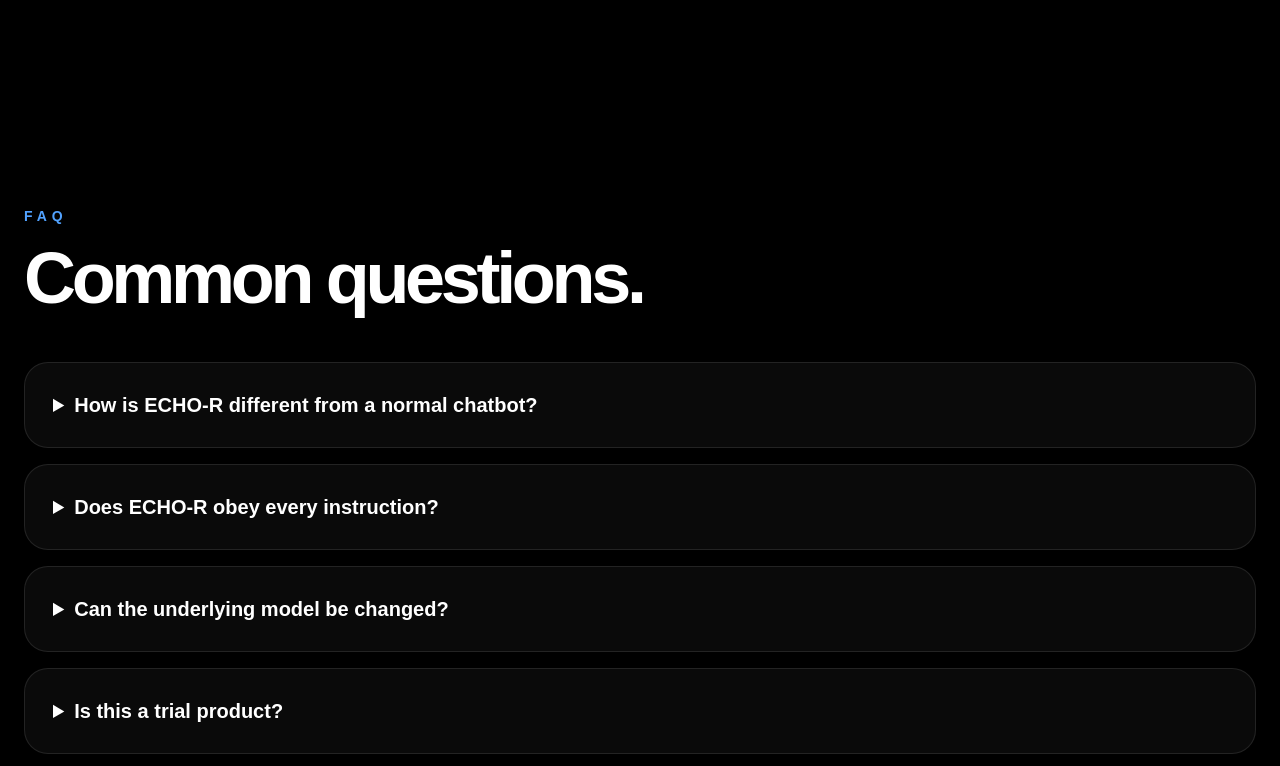
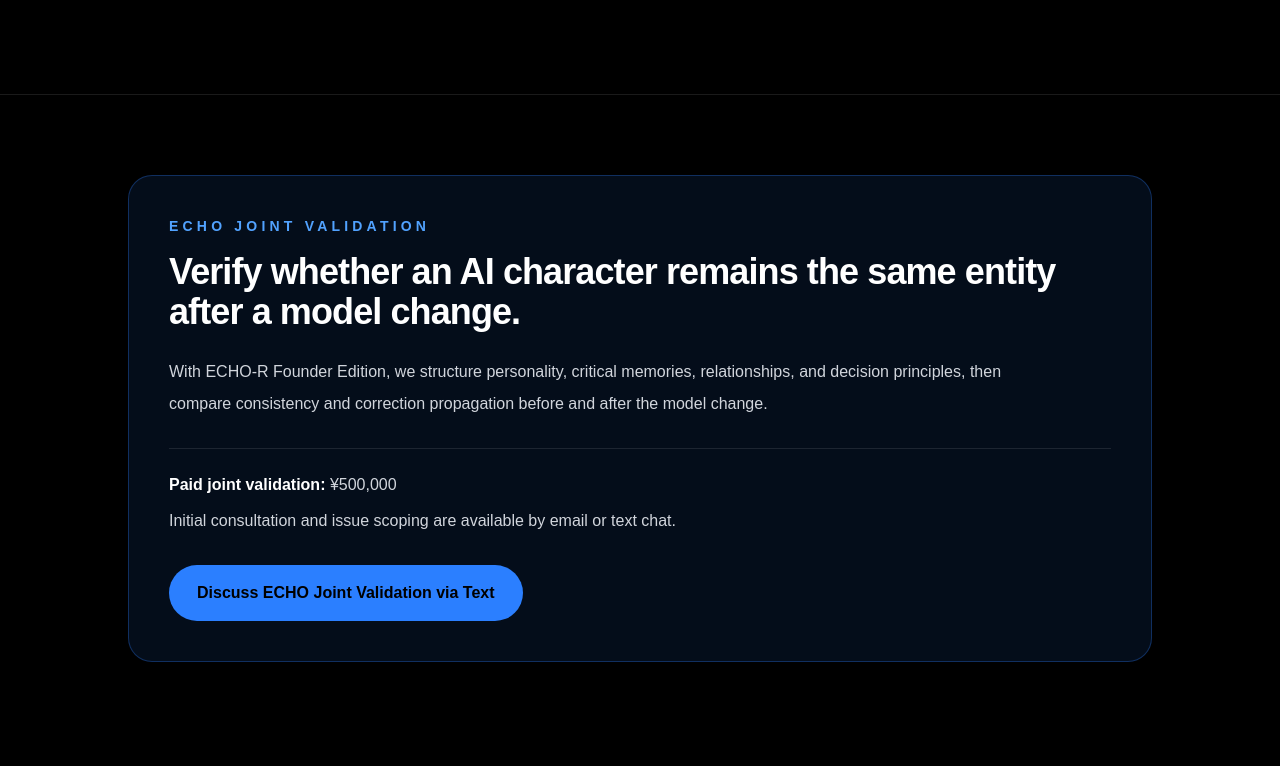
Before and after one commit to soulbysilve-commits/echo-r, a Next.js app: page / in a window 1280 px wide. Shown: the part 4454-5220 px from the top of the page. Built offline with nearby package versions, Linux system fonts and the light colour scheme.

Commit message:
Add ECHO joint validation CTA

```diff
--- a/app/page.tsx
+++ b/app/page.tsx
@@ -408,6 +408,48 @@ export default function Home() {
         </div>
       </section>
 
+      {/* ECHO Joint Validation CTA */}
+      <section className="border-t border-white/10 px-6 py-20">
+        <div className="mx-auto max-w-5xl rounded-3xl border border-blue-500/30 bg-blue-500/10 p-7 md:p-10">
+          <p className="text-sm font-bold uppercase tracking-[0.3em] text-blue-400">
+            ECHO Joint Validation
+          </p>
+
+          <h2 className="mt-4 text-3xl font-black tracking-tight text-white md:text-4xl">
+            Verify whether an AI character remains the same entity after a model change.
+          </h2>
+
+          <p className="mt-6 max-w-4xl leading-8 text-gray-300">
+            With ECHO-R Founder Edition, we structure personality, critical
+            memories, relationships, and decision principles, then compare
+            consistency and correction propagation before and after the model
+            change.
+          </p>
+
+          <div className="mt-7 space-y-3 border-t border-white/10 pt-6 text-gray-300">
+            <p>
+              <strong className="text-white">
+                Paid joint validation:
+              </strong>{" "}
+              ¥500,000
+            </p>
+
+            <p>
+              Initial consultation and issue scoping are available by email or
+              text chat.
+            </p>
+          </div>
+
+          <a
+            href="/contact"
+            className="mt-8 inline-flex rounded-full bg-blue-500 px-7 py-4 font-bold text-black transition hover:bg-blue-400"
+          >
+            Discuss ECHO Joint Validation via Text
+          </a>
+        </div>
+      </section>
+
+
       <section id="faq" className="mx-auto max-w-7xl px-6 py-28">
         <p className="mb-4 text-sm font-bold uppercase tracking-[0.35em] text-blue-400">
           FAQ
```
